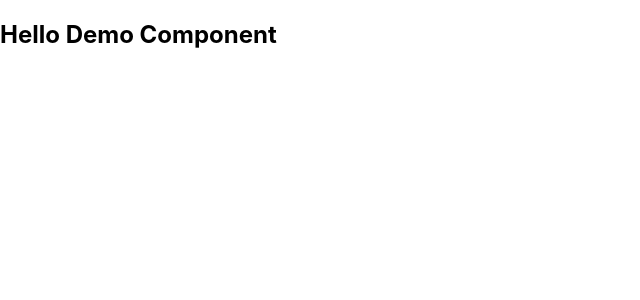
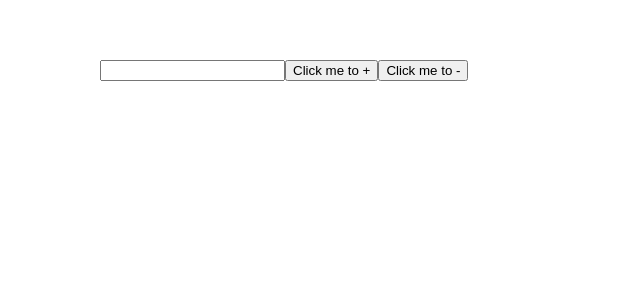
Before and after one commit to CMJD108-Online-Code-Base/React-Init, a React (Create React App) app: page / in a window 1280 px wide. Shown: the top 300 px of the page, without its empty margins (0-640 px from the left). Built offline with nearby package versions, Linux system fonts and the light colour scheme.

Commit message:
Test events with functions decalrings

```diff
--- a/src/components/Demo.tsx
+++ b/src/components/Demo.tsx
@@ -1,7 +1,22 @@
 export const Demo = () =>{
+    let num: number;
+    //  add value
+    const handleOnClick = () =>{
+        alert("Added OK")
+        console.log("hello")
+        // num += 1
+        // console.log(num)
+    }
+
     return(
         <>
-          <h2>Hello Demo Component</h2>
+          <input type="text" readOnly style={{marginTop:"60px",marginLeft:"100px"}}/>
+          {/* reference a function */}
+          <button onClick={handleOnClick}>Click me to +</button>
+          {/* inline function */}
+          {/* <button onClick={()=>console.log("Hello Button ")}>Click me to +</button> */}
+          <button>Click me to -</button>
         </>
+
     );
 }
```
